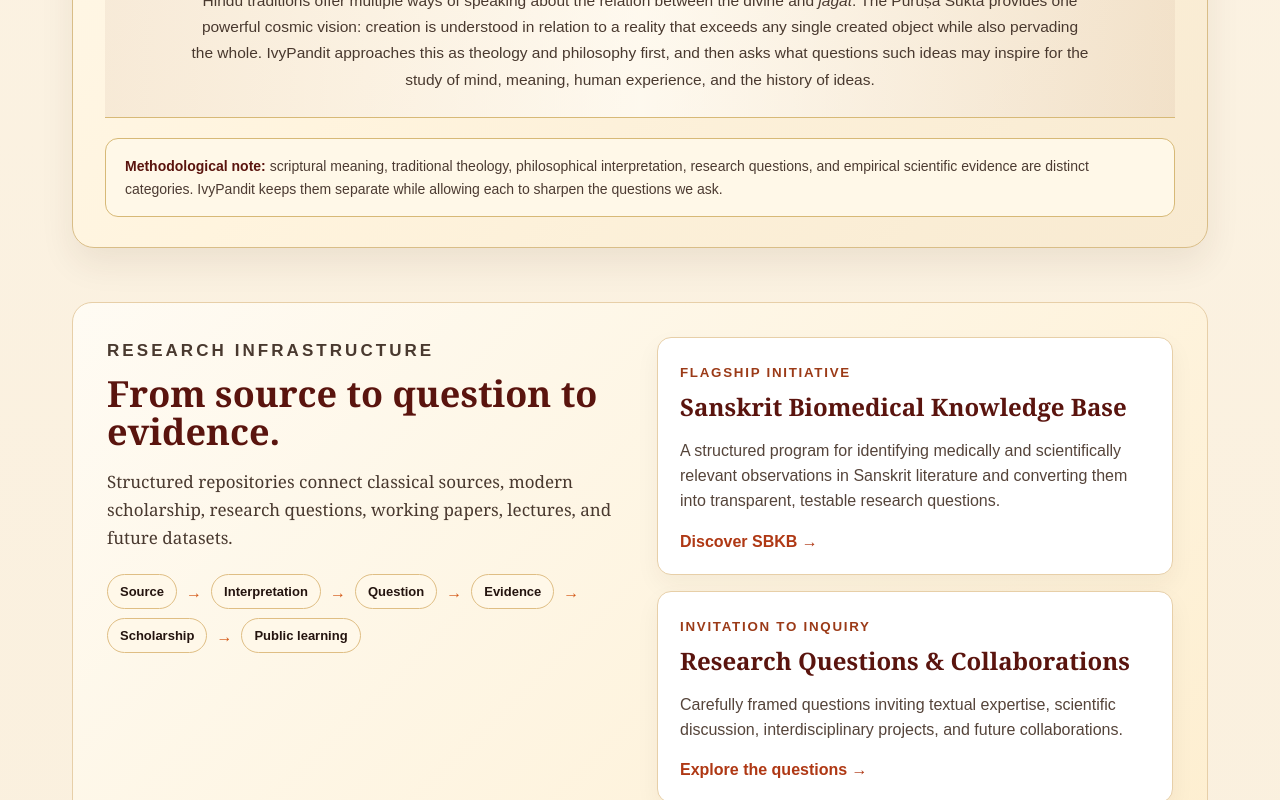
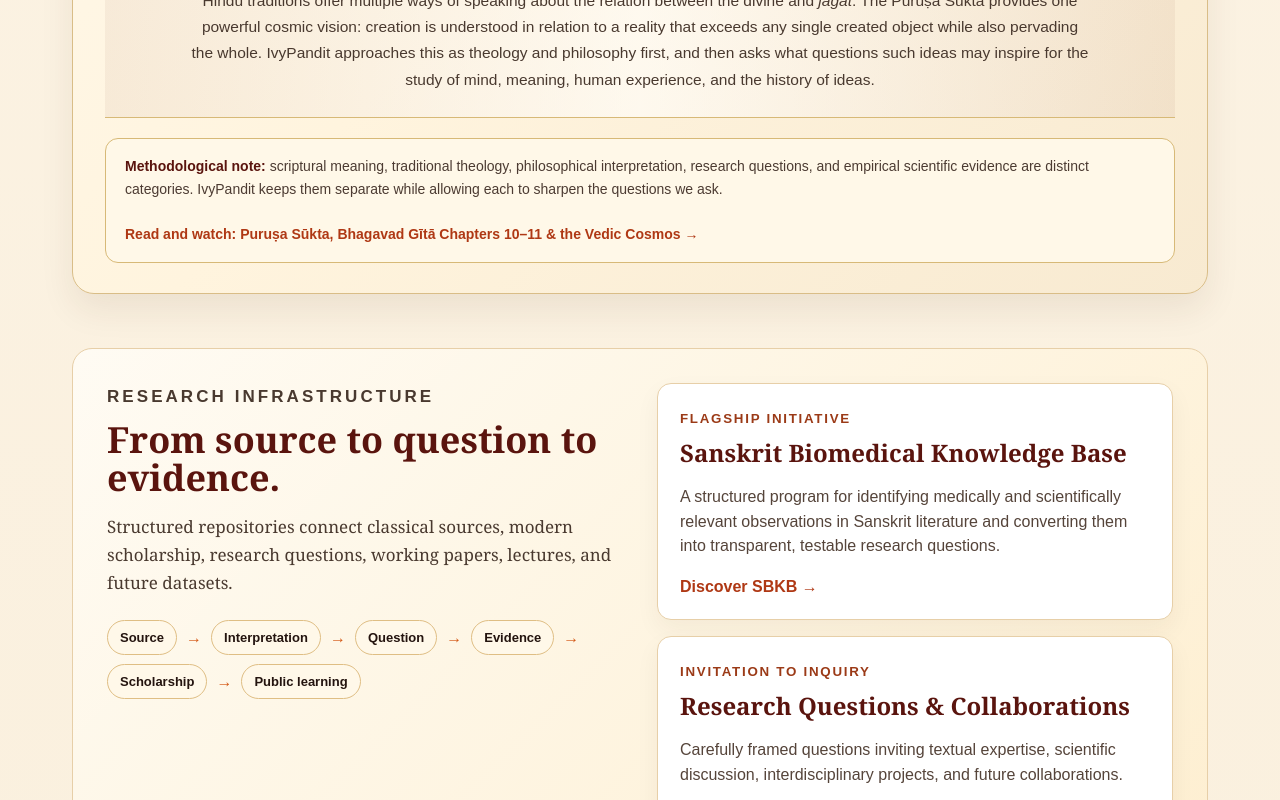
Before and after one commit to nishmishra/ivypandit-v2, a Next.js app: page / in a window 1280 px wide. Shown: the part 3760-4560 px from the top of the page. Built offline with nearby package versions, Linux system fonts and the light colour scheme.

Commit message:
Link homepage Vedic cosmos section to article and video

```diff
--- a/app/page.tsx
+++ b/app/page.tsx
@@ -110,7 +110,7 @@ export default function Home() {
           <p>Hindu traditions offer multiple ways of speaking about the relation between the divine and <i>jagat</i>. The Puruṣa Sūkta provides one powerful cosmic vision: creation is understood in relation to a reality that exceeds any single created object while also pervading the whole. IvyPandit approaches this as theology and philosophy first, and then asks what questions such ideas may inspire for the study of mind, meaning, human experience, and the history of ideas.</p>
         </div>
 
-        <div className={styles.methodNote}><b>Methodological note:</b> scriptural meaning, traditional theology, philosophical interpretation, research questions, and empirical scientific evidence are distinct categories. IvyPandit keeps them separate while allowing each to sharpen the questions we ask.</div>
+        <div className={styles.methodNote}><b>Methodological note:</b> scriptural meaning, traditional theology, philosophical interpretation, research questions, and empirical scientific evidence are distinct categories. IvyPandit keeps them separate while allowing each to sharpen the questions we ask.<br/><br/><Link className="textLink" href="/articles/purusha-sukta-gita-vedic-cosmos">Read and watch: Puruṣa Sūkta, Bhagavad Gītā Chapters 10–11 & the Vedic Cosmos →</Link></div>
       </section>
 
       <section className="initiativeSection">
```
